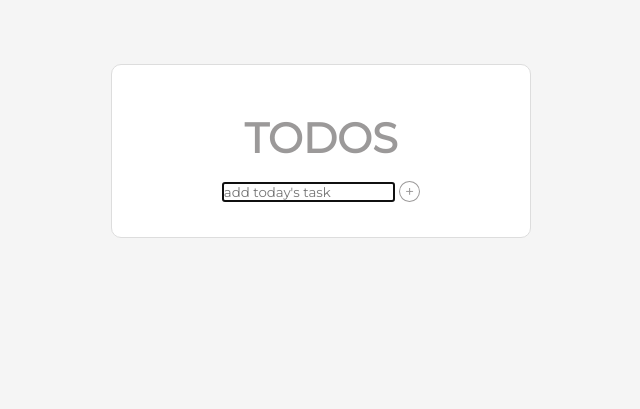
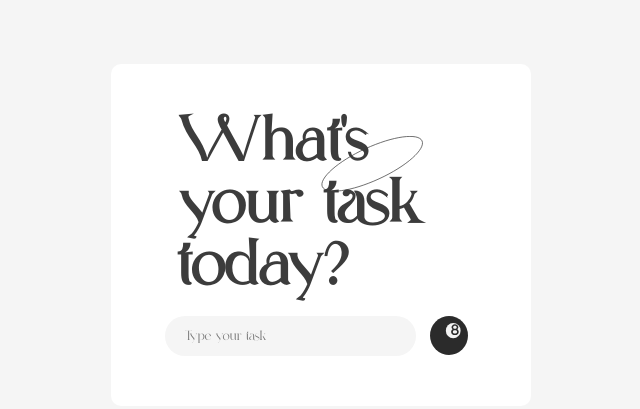
Before and after one commit to heejinna/Momentum, a plain HTML site: page index.html in a window 1280 px wide. Shown: the whole page, without its empty margins (319-959 px from the left). Drawn offline with Linux system fonts and the light colour scheme.

Commit message:
:lipstick: Update layout, fonts and colors

```diff
--- a/index.html
+++ b/index.html
@@ -5,14 +5,17 @@
   <meta http-equiv="X-UA-Compatible" content="IE=edge">
   <meta name="viewport" content="width=device-width, initial-scale=1.0">
   <link rel="stylesheet" href="./src/css/style.css">
-  <title>To Do List</title>
+  <title>Fill your Bucket</title>
 </head>
 <body>
   <main>
-    <h1 id="title">TODOS</h1>
+    <h1 id="title">What's your task today?</h1>
+    <img class="ellipse" src="./src/images/ellipse.svg" alt="ellipse">
     <div class="container">
-      <input type="text" placeholder="add today's task" autofocus>
-      <button class="btn add" type="button">+</button>
+      <input type="text" placeholder="Type your task" autofocus>
+      <button class="btn add" type="button">
+        <img src="./src/images/icon.svg" alt="addBtn">
+      </button>
     </div>
     <section>
       <ul id="list">
--- a/src/css/style.css
+++ b/src/css/style.css
@@ -1,7 +1,20 @@
-@import url('https://fonts.googleapis.com/css2?family=Montserrat&display=swap');
+@font-face {
+  font-family: 'Gangitem';
+  src: url('../fonts/Gangitem.otf') format('opentype');
+}
+
+@font-face {
+  font-family: 'AppleSDGothicNeoR';
+  src: url('../fonts/AppleSDGothicNeoR.ttf') format('truetype');
+}
+
+:root {
+  --black: #3c3c3c;
+  --white: whitesmoke;
+}
 
 * {
-  font-family: 'Montserrat', sans-serif;
+  font-family: 'Gangitem', 'AppleSDGothicNeoR', 'san-serif';
   margin: 0;
   padding: 0;
   box-sizing: border-box;
@@ -15,7 +28,9 @@ body {
   display: flex;
   justify-content: center;
   align-items: center;
-  background-color: whitesmoke;
+  background-color: var(--white);
+  /* background-image: url('../images/background.svg');
+  background-size: cover; */
   color: #9b9999;
 }
 
@@ -26,15 +41,40 @@ main {
   flex-direction: column;
   align-items: center;
   justify-content: center;
-  border: solid 1px #dddddd;
+  /* border: solid 1px #dddddd; */
   border-radius: 10px;
   background-color: white;
 }
 
 #title {
   margin: 5%;
-  font-size: 2.6rem;
-  color: #9b9999;
+  font-size: 4rem;
+  color: var(--black);
+  position: relative;
+  left: 5%;
+}
+
+.ellipse {
+  width: 8%;
+  position: absolute;
+  top: 17%;
+  left: 50%;
+}
+
+input {
+  box-sizing: border-box;
+  position: relative;
+  bottom: 15px;
+}
+
+input[type='text'] {
+  padding: 20px;
+  height: 30px;
+  border: none;
+  outline: none;
+  background-color: var(--white);
+  /* border-radius: 25px 0 0 25px; */
+  border-radius: 20px;
 }
 
 .btn {
@@ -42,17 +82,15 @@ main {
   border: none;
 }
 
+img {
+  width: 70%;
+}
 .add {
-  padding: 0 5px 0 5px;
-  font-size: 1rem;
-  border: solid 1px #9b9999;
-  color: #9b9999;
-  border-radius: 50%;
+  transition: all 0.2s linear;
 }
 
 .add:hover {
-  background-color: #9b9999;
-  color: white;
+  transform: scale(1.2);
 }
 
 #delete {
@@ -65,13 +103,13 @@ ul {
   margin: 5px;
 }
 
-/* @media (max-width: 700px) {
+@media (max-width: 767px) {
   body {
-    background-color: white;
+    background-size: auto;
     padding: 0;
   }
   main {
     width: 100%;
     border: none;
   }
-} */
+}
```
Also changed, not shown: src/fonts/Gangitem.otf (added), src/images/ellipse.svg (added), src/images/icon.svg (added), src/images/star.svg (added), 2 other files.
